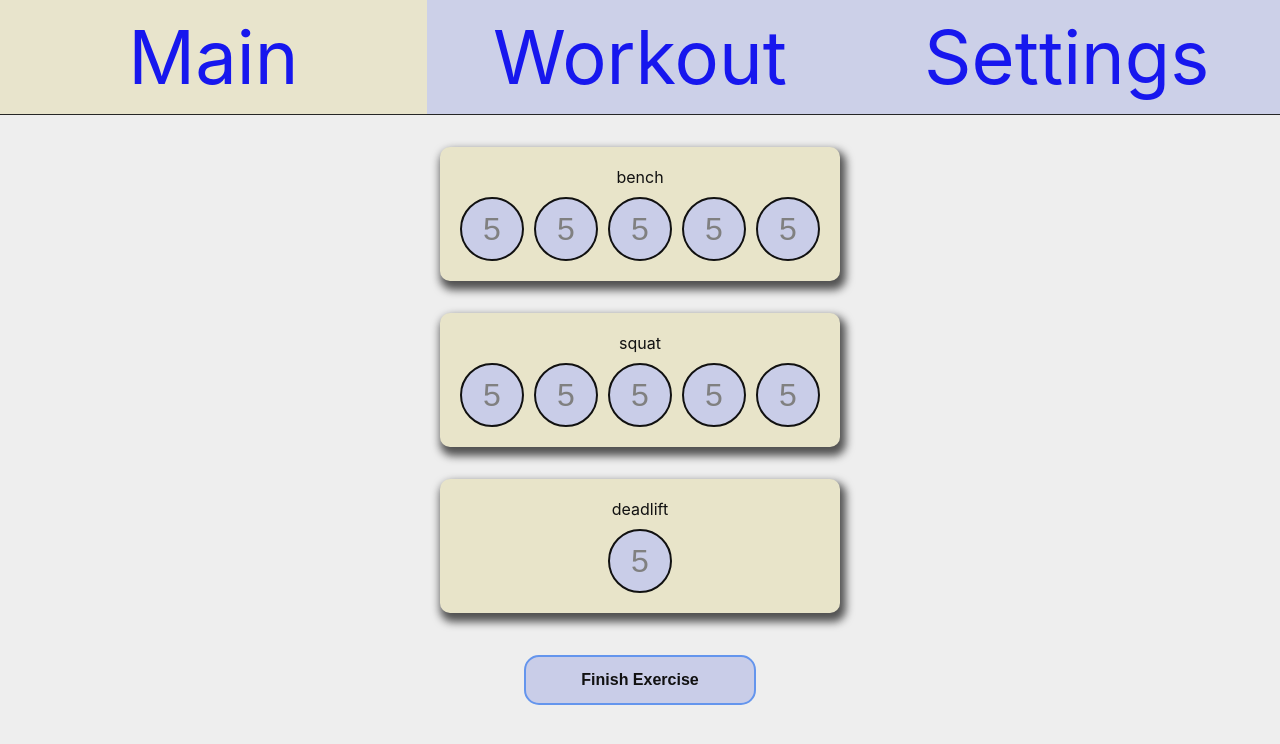
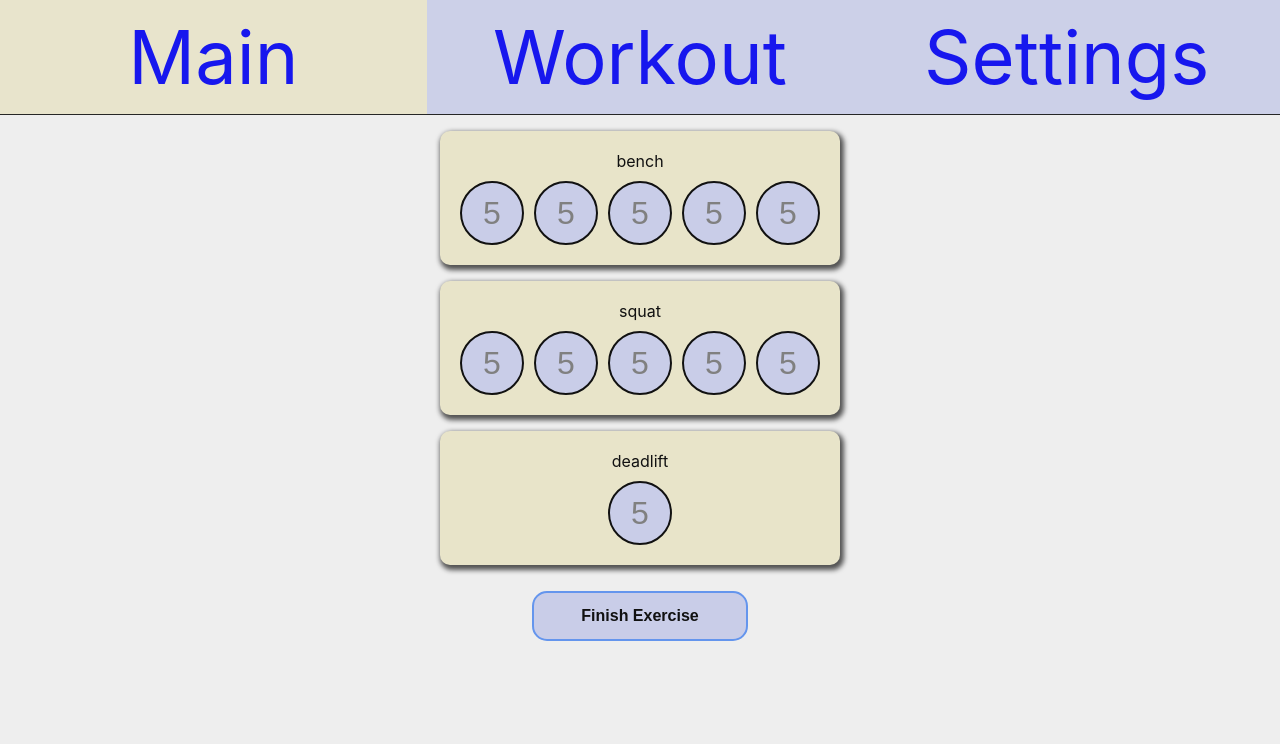
Before and after one commit to Sebosun/workout-app, a React (Create React App) app: page /workout in a window 1280 px wide. Shown: the top 744 px of the page. Built offline with nearby package versions, Linux system fonts and the light colour scheme.

Commit message:
styles updates

```diff
--- a/src/App.css
+++ b/src/App.css
@@ -34,9 +34,3 @@
     flex-direction: column-reverse;
   }
 }
-
-/* @media (max-width: 600px) { */
-/*   .exerciseWrapper { */
-/*     flex-direction: column-reverse; */
-/*   } */
-/* } */
--- a/src/components/workout/Excercise.module.css
+++ b/src/components/workout/Excercise.module.css
@@ -12,10 +12,11 @@
 
   color: var(--text-color);
   background-color: var(--primary-color);
-  cursor: pointer;
 
   border-radius: 100%;
   border: 2px solid var(--text-color);
+
+  cursor: pointer;
 }
 
 .rep:hover {
--- a/src/components/workout/Workout.module.css
+++ b/src/components/workout/Workout.module.css
@@ -1,20 +1,6 @@
 .wrapper {
   text-align: center;
   margin: 0 auto;
-}
-
-.exerciseWrapper {
-  padding: 20px;
-  margin: 2em;
-  display: flex;
-  gap: 10px;
-  flex-direction: column;
-  align-items: center;
-  box-shadow: 3px 6px 8px 3px rgba(0, 0, 0, 0.66);
-}
-
-.exerciseWrapper > div {
-  color: var(--text-color);
 }
 
 .timer {
@@ -29,6 +15,22 @@
   background-color: var(--tetriary-color);
 }
 
+.exerciseWrapper {
+  padding: 20px;
+  margin: 1em;
+
+  display: flex;
+  gap: 10px;
+  align-items: center;
+  flex-direction: column;
+
+  box-shadow: 2px 3px 5px 2px rgba(0, 0, 0, 0.66);
+}
+
+.exerciseWrapper > div {
+  color: var(--text-color);
+}
+
 @media (max-width: 600px) {
   .exerciseWrapper {
     flex-direction: column-reverse;
```
